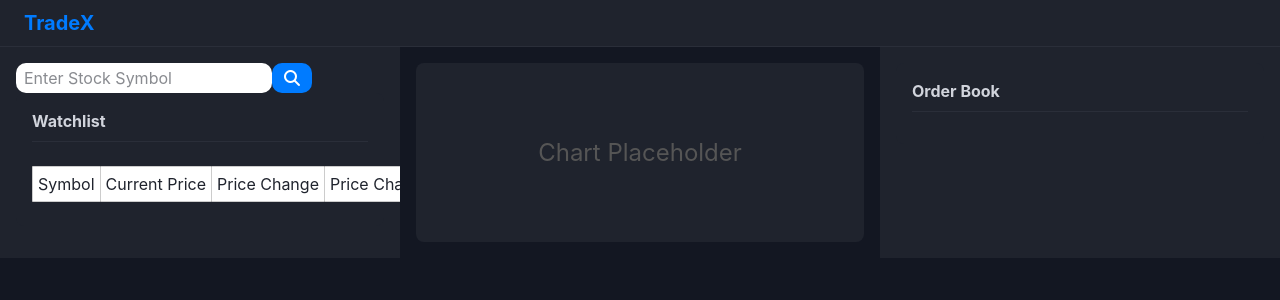
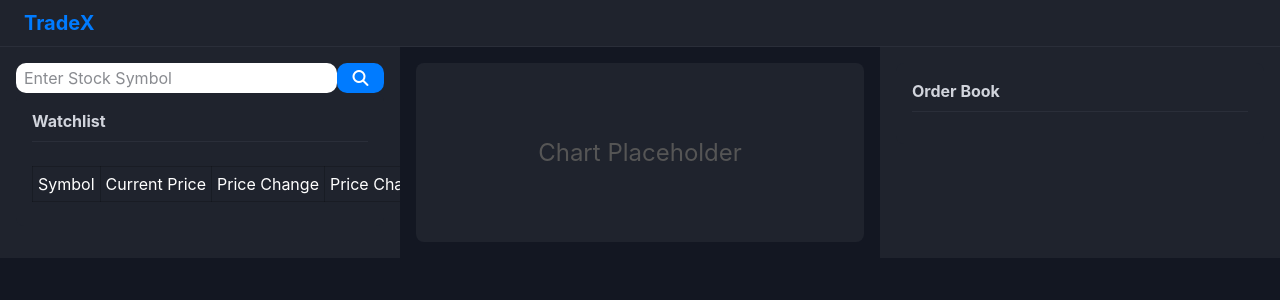
Before and after one commit to xesxwindlle/tradeX, a Vue app: page / in a window 1280 px wide. Shown: the top 300 px of the page. Built offline with nearby package versions, Linux system fonts and the light colour scheme.

Commit message:
<null> safe commit

```diff
--- a/src/styles/main.css
+++ b/src/styles/main.css
@@ -19,6 +19,8 @@
     line-height: 30px;
     padding-left: 8px;
     border-radius: 10px;
+    flex-grow: 9;
+    flex-shrink: 9;
 }
 
 #search-btn {
@@ -37,6 +39,8 @@
     font-size: 16px;
     width: 40px;
     line-height: 30px;
+    flex-grow: 1;
+    flex-shrink: 1;
 }
 
 form {
@@ -45,9 +49,9 @@ form {
 
 table {
     width: 100%;
-    background-color: white;
-    color: #1f232d;
-    border: 1px solid #333;
+    background-color: #1f232d;
+    color: white;
+    border: 1px solid white;
     border-collapse: collapse;
 }
 
```
